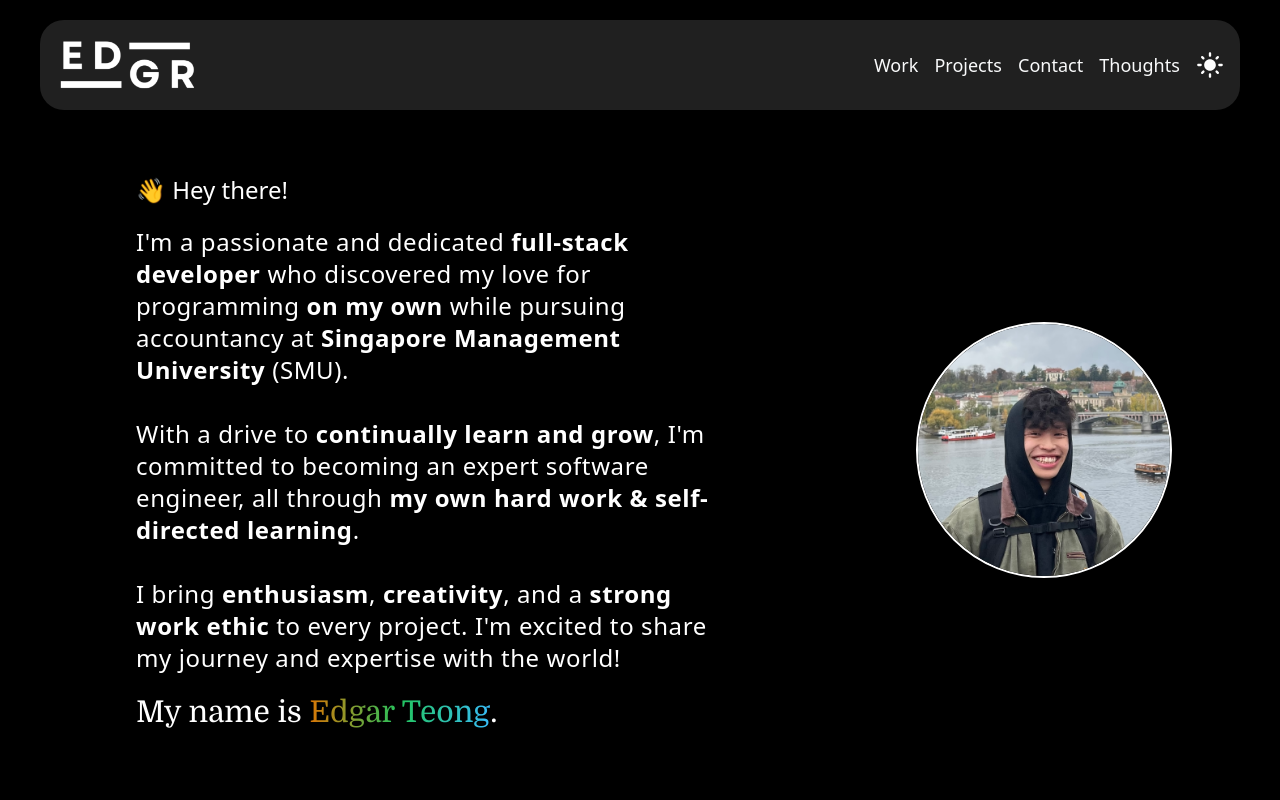
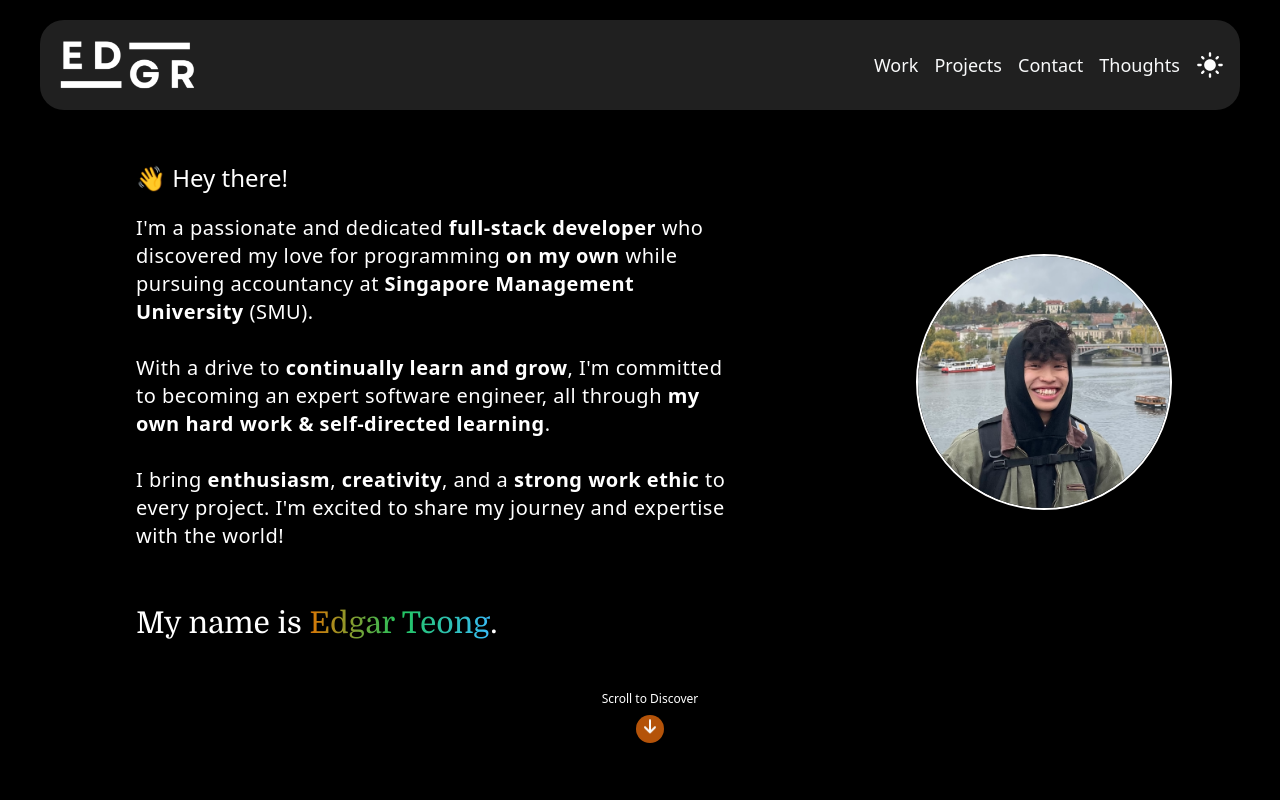
Before and after one commit to safarinexus/edgar-teong, a React (Vite) app: page / in a window 1280 px wide. Shown: the top 800 px of the page. Built offline with nearby package versions, Linux system fonts and the light colour scheme.

Commit message:
another test

```diff
--- a/src/components/PageComponents/Landing/Landing.tsx
+++ b/src/components/PageComponents/Landing/Landing.tsx
@@ -7,7 +7,7 @@ const Landing = () => {
     return (
         <div
             id="landing"
-            className="w-full max-w-[1200px] h-[85svh] mb-[15svh] sm:mb-0 sm:h-svh min-h-max pt-[95px] xs:pt-[120px] sm:pt-[140px] pr-5 pl-5
+            className="w-full max-w-[1200px] h-[85svh] mb-[15svh] min-h-max pt-[95px] xs:pt-[120px] sm:pt-[140px] pr-5 pl-5
                 grid grid-cols-1 gap-5 items-center sm:grid-cols-[60%_40%] sm:grid-rows-[10%_auto_20%_52px]
                 ml-auto mr-auto sm:p-24 sm:pb-1
             "
@@ -18,12 +18,12 @@ const Landing = () => {
                 <span className="animate-wave inline-block">👋</span>
                 &nbsp;Hey there!
             </h1>
-            <h3 id="my-name-is" className="font-domine text-[7vw] sm:text-3xl leading-none text-center sm:text-left sm:col-start-1 sm:row-start-3 sm:self-start">
+            <h3 id="my-name-is" className="font-domine text-[7vw] sm:text-3xl leading-none text-center sm:text-left sm:col-start-1 sm:row-start-3">
                 My name is&nbsp;
                 <span className="bg-gradient-to-r from-amber-600 via-green-500 to-sky-400 inline-block text-transparent bg-clip-text">Edgar Teong</span>
                 .
             </h3>
-            <p className="tracking-wide text-center leading-[19px] sm:text-left font-light text-[3.5vw] xs:text-[3vw] sm:text-[2vw] lg:text-2xl sm:row-start-2">
+            <p className="tracking-wide text-center leading-[19px] sm:text-left font-light text-[3.5vw] xs:text-[3vw] sm:text-[2vw] lg:text-xl sm:row-start-2">
                 I&#39;m a passionate and dedicated <span className="font-bold">full-stack developer</span> who discovered my love for programming <span className="font-bold">on my own</span> while pursuing accountancy at&nbsp;
                 <span className="font-bold">Singapore Management University</span> &#40;SMU&#41;.
                 <br /><br />
```
